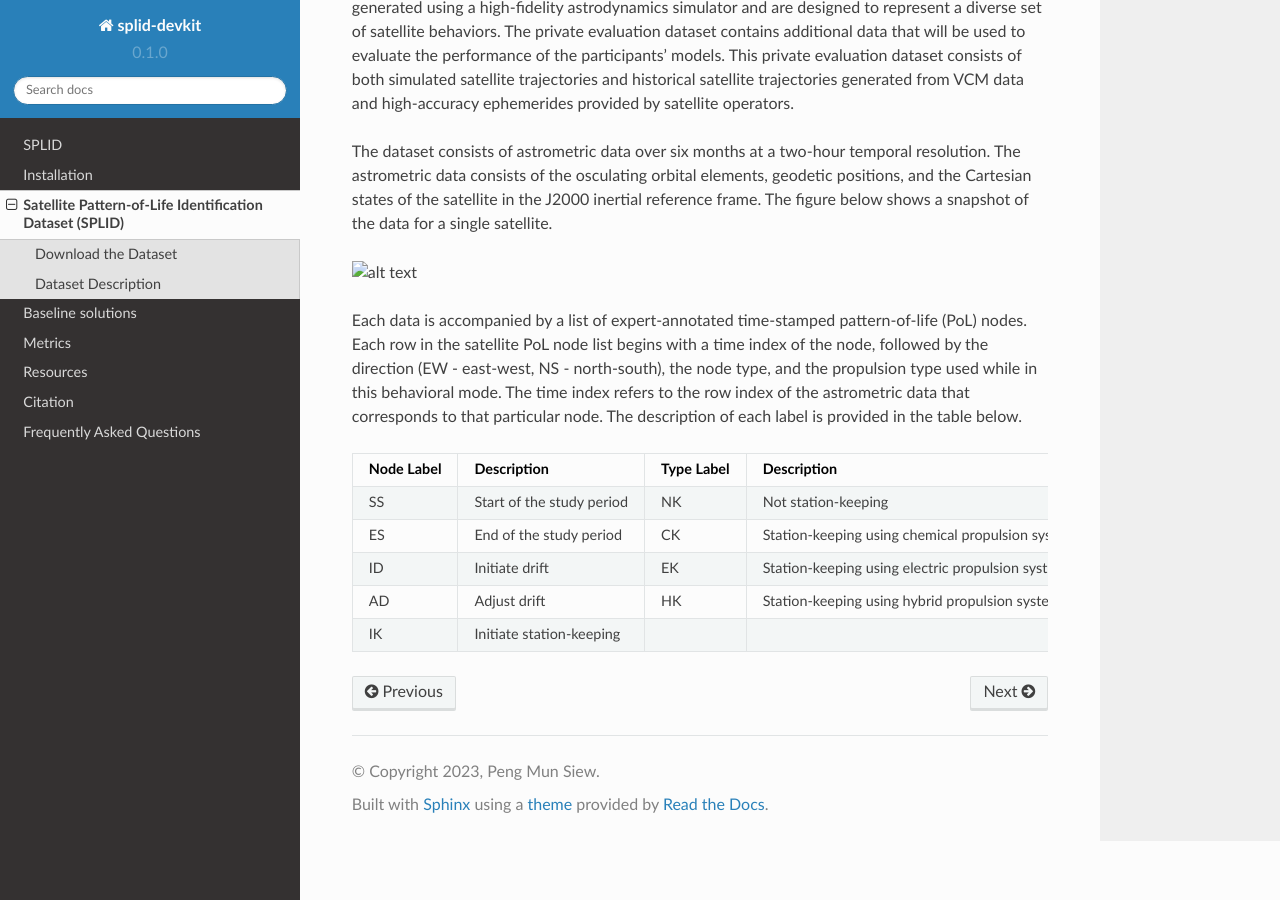
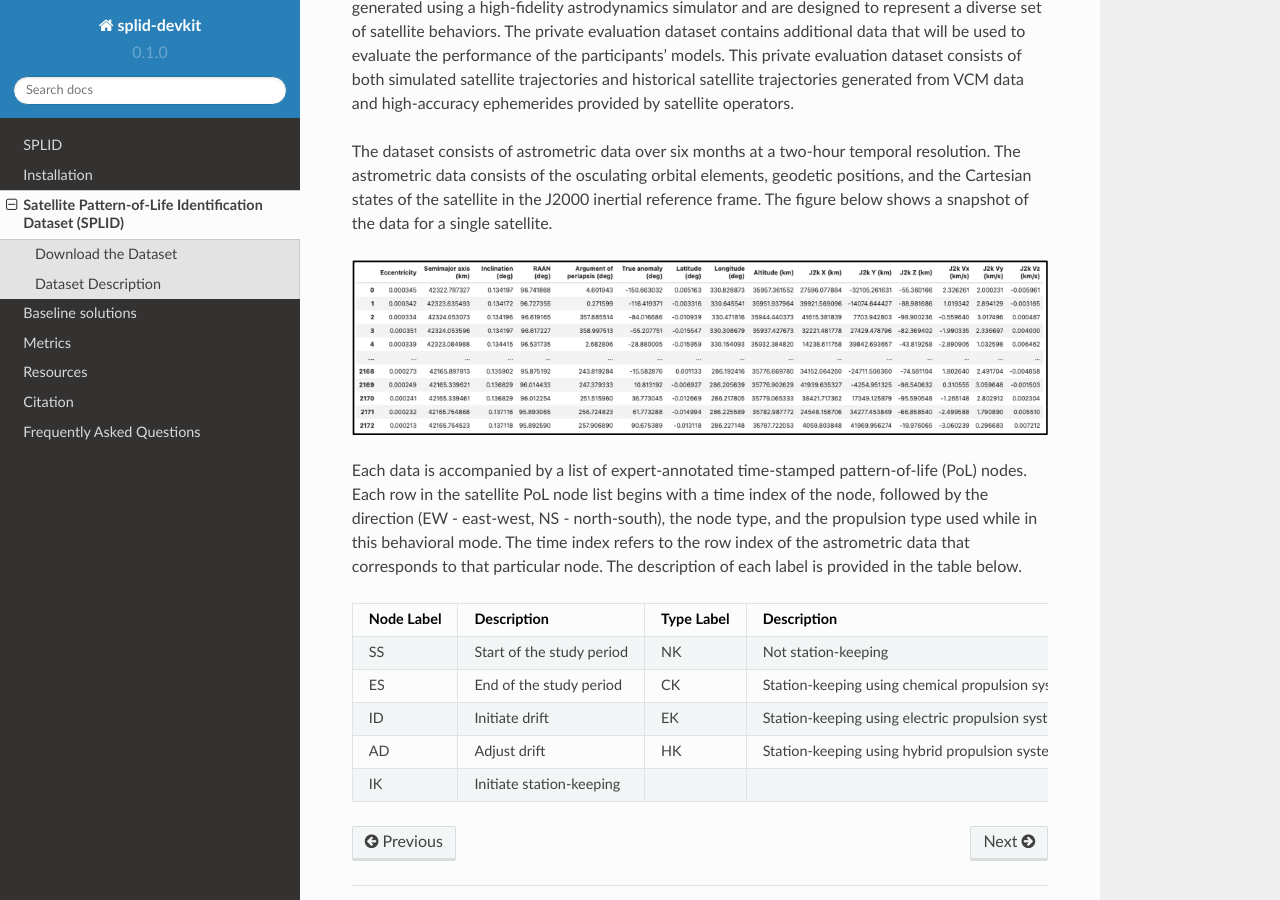
Before and after one commit to olgupila/STORM-AI-devkit-2025, a Sphinx documentation site: the page built from docs/dataset.md, in a window 1280 px wide and 900 px high, scrolled down 433 px. Built offline with Sphinx 7.4.7 and the Read the Docs theme 2.0.0, drawn with Linux system fonts in a browser that asks for light colours; pages that are not in the unit, such as notebooks, are missing from menus.

Commit message:
Update dataset.md

```diff
--- a/docs/dataset.md
+++ b/docs/dataset.md
@@ -8,7 +8,7 @@ The SPLID dataset consists of a public challenge dataset and a private evaluatio
 
 The dataset consists of astrometric data over six months at a two-hour temporal resolution. The astrometric data consists of the osculating orbital elements, geodetic positions, and the Cartesian states of the satellite in the J2000 inertial reference frame. The figure below shows a snapshot of the data for a single satellite.
 
-![alt text](example_data.png?raw=true)
+![alt text](example_data.png)
 
 Each data is accompanied by a list of expert-annotated time-stamped pattern-of-life (PoL) nodes. Each row in the satellite PoL node list begins with a time index of the node, followed by the direction (EW - east-west, NS - north-south), the node type, and the propulsion type used while in this behavioral mode. The time index refers to the row index of the astrometric data that corresponds to that particular node. The description of each label is provided in the table below.
 
```
